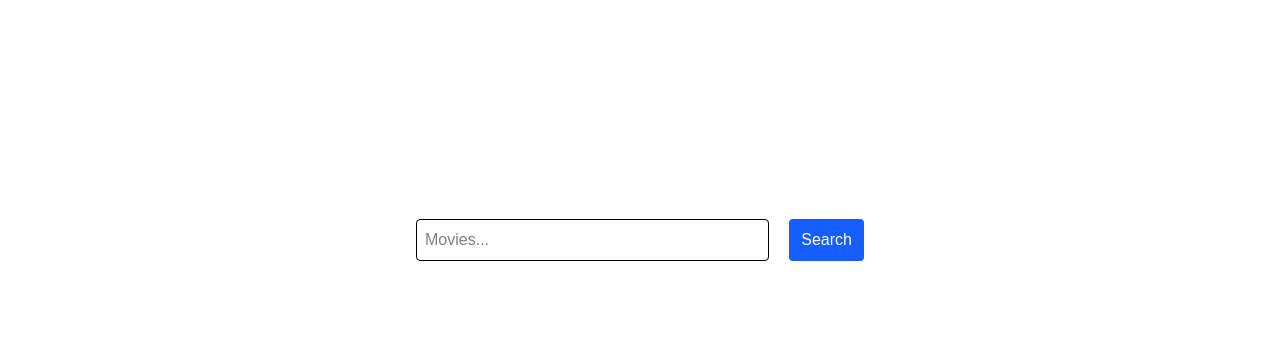
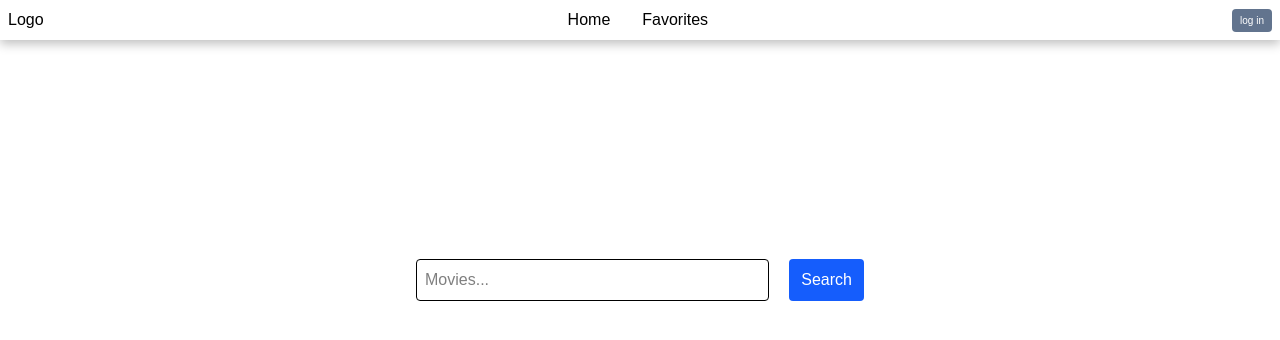
Before and after one commit to Juanagudelo9007/movie-app, a React (Vite) app: page / in a window 1280 px wide. Shown: the top 340 px of the page. Built offline with nearby package versions, Linux system fonts and the light colour scheme.

Commit message:
error message done

```diff
--- a/package.json
+++ b/package.json
@@ -15,7 +15,6 @@
     "firebase": "^11.10.0",
     "react": "^19.1.0",
     "react-dom": "^19.1.0",
-    "react-icons": "^5.5.0",
     "tailwindcss": "^4.1.11"
   },
   "devDependencies": {
--- a/src/components/search.jsx
+++ b/src/components/search.jsx
@@ -1,5 +1,7 @@
 import React, { useState } from "react";
 import axios from "axios";
+
+
 
 const Search = ({ setMovies }) => {
   const [input, setInput] = useState("");
@@ -21,7 +23,7 @@ const Search = ({ setMovies }) => {
       const result = res.data.results;
       const filteredMovies = input
         ? result.filter((m) =>
-            m.title.toLowerCase().includes(input.toLowerCase)
+            m.title.toLowerCase().includes(input.toLowerCase())
           )
         : result;
       setMovies(filteredMovies);
@@ -47,13 +49,22 @@ const Search = ({ setMovies }) => {
         >
           Search
         </button>
+        {error && (
+          <div className="fixed inset-0  bg-black/70 flex items-center justify-center px-4 backdrop-blur-sm">
+            <div className="w-full max-w-sm bg-black p-6 rounded shadow-md text-center">
+              <p className="text-red-700 mb-4 font-semibold">
+                Please try again with a valid title
+              </p>
+              <button
+                onClick={() => setError(false)}
+                className="mt-2 px-2 py-1 bg-red-600 text-white rounded-sm text-[10px]"
+              >
+                close
+              </button>
+            </div>
+          </div>
+        )}
       </div>
-
-      {error && (
-        <p className="text-red-600 text-sm mt-2">
-          Please try again with a valid title
-        </p>
-      )}
     </div>
   );
 };
--- a/src/pages/Home.jsx
+++ b/src/pages/Home.jsx
@@ -1,55 +1,16 @@
 import React, { useState } from "react";
-import axios from "axios";
+import Navbar from "../components/Navbar";
+import Search from "../components/search";
 
-const Search = ({ setMovies }) => {
-  const [input, setInput] = useState("");
-  const [error, setError] = useState(false);
-  const key = "1d3172c68f14f66b46202879691d8367";
-
-  const fetchingMovies = async () => {
-    if (!input.trim() || !isNaN(Number(input))) {
-      setMovies([]);
-      setError(true);
-      return;
-    }
-
-    try {
-      setError(false);
-      const res = await axios.get(
-        `https://api.themoviedb.org/3/search/movie?query=${input}&api_key=${key}`
-      );
-      setMovies(res.data.results);
-    } catch (err) {
-      console.error(err);
-      setError(true);
-    }
-  };
+function Home() {
+  const [movies, setMovies] = useState([]);
 
   return (
-    <div className="h-[60vh] w-full flex justify-center items-center px-4">
-      <div className="flex justify-center gap-5 w-full max-w-md">
-        <input
-          value={input}
-          onChange={(e) => setInput(e.target.value)}
-          type="text"
-          placeholder="Movies..."
-          className="flex-grow p-2 border rounded"
-        />
-        <button
-          onClick={fetchingMovies}
-          className="px-3 py-2 bg-blue-600 text-white rounded hover:bg-blue-700"
-        >
-          Search
-        </button>
-      </div>
-
-      {error && (
-        <p className="text-red-600 text-sm mt-2">
-          Please try again with a valid title
-        </p>
-      )}
+    <div>
+      <Navbar />
+      <Search setMovies={setMovies} />
     </div>
   );
-};
+}
 
-export default Search;
+export default Home;
```
Also changed, not shown: 1 other file (tests, documents, lock files or other folders).
